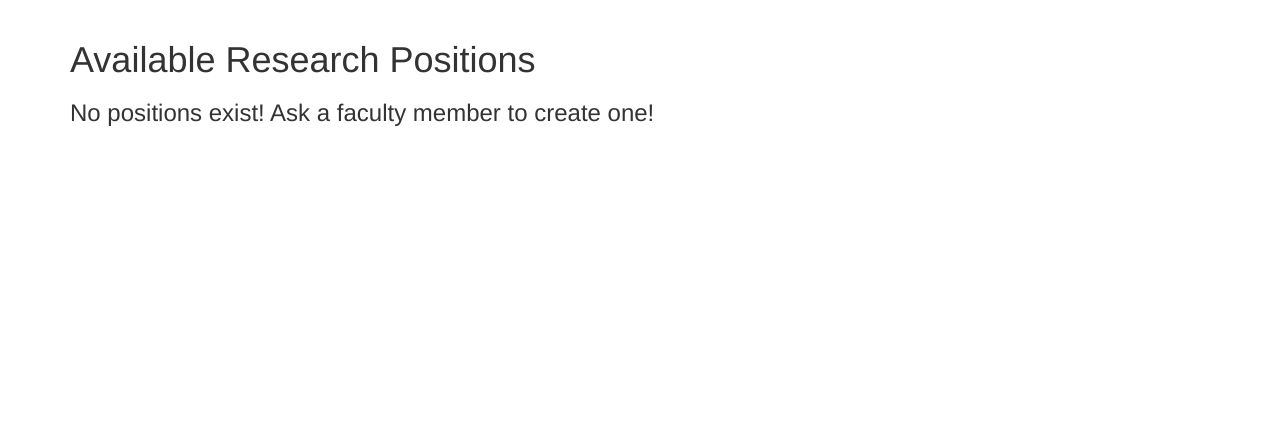
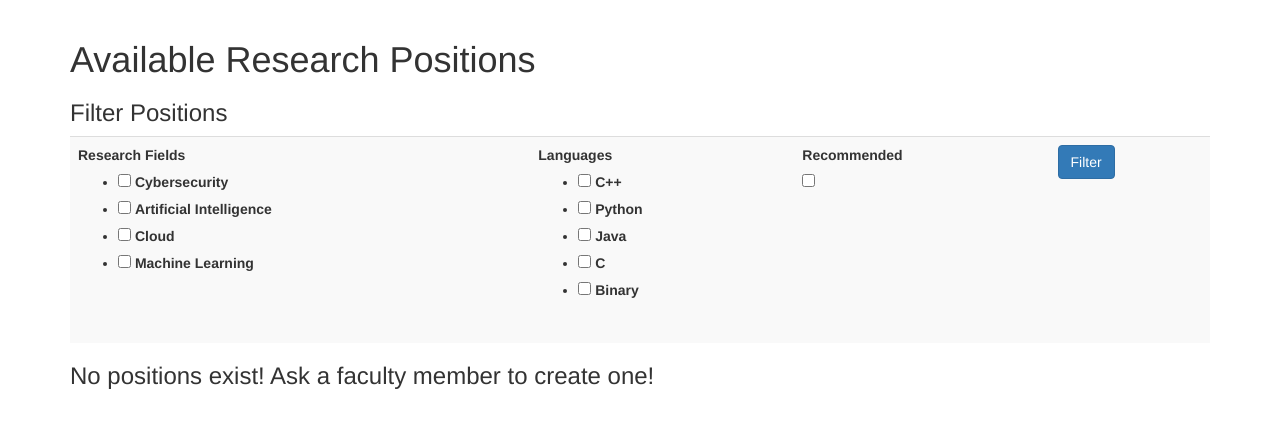
Before and after one commit to WSU-CptS-322-Fall-2023/termproject-cougcoders, a Flask app: page / in a window 1280 px wide. Shown: the part 52-480 px from the top of the page. Run offline with Flask 3, Linux system fonts and the light colour scheme; the visitor is signed in with stand-in values (Sample User, id 1); data comes from the database, SQL or seed files in the repository; data that the repository does not hold is empty; some libraries are stand-ins or nearby versions.

Commit message:
Filter research positions and bug fixes to forms

```diff
--- a/app/Controller/forms.py
+++ b/app/Controller/forms.py
@@ -1,5 +1,13 @@
 from flask_wtf import FlaskForm
-from wtforms import StringField, SubmitField, TextAreaField, PasswordField, SelectField
+from wtforms import (
+    StringField,
+    SubmitField,
+    TextAreaField,
+    PasswordField,
+    SelectField,
+    BooleanField,
+    SelectMultipleField,
+)
 from wtforms.fields.html5 import DateField
 from wtforms.validators import ValidationError, Length, DataRequired, Email, EqualTo
 from wtforms_sqlalchemy.fields import QuerySelectField, QuerySelectMultipleField
@@ -61,7 +69,6 @@ class EditStudentProfile(FlaskForm):
     graduation_date = DateField("Graduation Date", validators=[DataRequired()])
     major = StringField("Major", validators=[DataRequired()])
     gpa = StringField("GPA", validators=[DataRequired()])
-    submit = SubmitField("Save Changes")
     research_fields = QuerySelectMultipleField(
         "Research Fields",
         query_factory=lambda: Field.query.all(),
@@ -74,5 +81,25 @@ class EditStudentProfile(FlaskForm):
         query_factory=lambda: ProgrammingLanguage.query.all(),
         get_label=lambda x: x.name,
         widget=ListWidget(prefix_label=False),
-        option_widget=CheckboxInput()
+        option_widget=CheckboxInput(),
     )
+    submit = SubmitField("Save Changes")
+
+
+class FilterPositions(FlaskForm):
+    research_fields = QuerySelectMultipleField(
+        "Research Fields",
+        query_factory=lambda: Field.query.all(),
+        get_label=lambda x: x.name,
+        widget=ListWidget(prefix_label=False),
+        option_widget=CheckboxInput(),
+    )
+    programming_languages = QuerySelectMultipleField(
+        "Languages",
+        query_factory=lambda: ProgrammingLanguage.query.all(),
+        get_label=lambda x: x.name,
+        widget=ListWidget(prefix_label=False),
+        option_widget=CheckboxInput(),
+    )
+    recommended = BooleanField("Recommended")
+    submit = SubmitField("Filter")
--- a/app/Controller/routes.py
+++ b/app/Controller/routes.py
@@ -15,6 +15,7 @@ from app.Controller.forms import (
     ApplicationForm,
     ChangeStatusForm,
     EditStudentProfile,
+    FilterPositions,
 )
 
 routes_blueprint = Blueprint("routes", __name__)
@@ -22,15 +23,40 @@ routes_blueprint.template_folder = Config.TEMPLATES_FOLDER
 
 
 @routes_blueprint.route("/", methods=["GET"])
-@routes_blueprint.route("/index", methods=["GET"])
+@routes_blueprint.route("/index", methods=["GET", "POST"])
 @login_required
 def index():
+    form = FilterPositions()
     if current_user.user_type == "Faculty":
         positions = ResearchPosition.query.filter_by(faculty_id=current_user.id).all()
     else:
         positions = ResearchPosition.query.all()
+        if form.validate_on_submit():
+            if form.recommended.data:
+                student_fields = current_user.research_fields
+                student_languages = current_user.languages
+                for field in student_fields:
+                    positions = list(
+                        filter(lambda x: field in x.research_fields, positions)
+                    )
+                for lang in student_languages:
+                    positions = list(
+                        filter(lambda x: lang in x.languages_required, positions)
+                    )
+            else:
+                for field in form.research_fields.data:
+                    positions = list(
+                        filter(lambda x: field in x.research_fields, positions)
+                    )
+                for lang in form.programming_languages.data:
+                    positions = list(
+                        filter(lambda x: lang in x.languages_required, positions)
+                    )
+
     applications = Application.query.filter_by(student_id=current_user.id).all()
-    return render_template("index.html", positions=positions, applications=applications)
+    return render_template(
+        "index.html", positions=positions, applications=applications, form=form
+    )
 
 
 @routes_blueprint.route("/createposition", methods=["GET", "POST"])
@@ -60,6 +86,7 @@ def createposition():
         return redirect(url_for("routes.index"))
     return render_template("createposition.html", title="Create Position", form=form)
 
+
 @routes_blueprint.route("/deleteposition/<positionid>", methods=["POST", "DELETE"])
 @login_required
 def deleteposition(positionid):
@@ -80,6 +107,7 @@ def deleteposition(positionid):
     db.session.commit()
     flash("Research position successfully deleted!")
     return redirect(url_for("routes.index"))
+
 
 @routes_blueprint.route("/apply/<positionid>", methods=["GET", "POST"])
 @login_required
@@ -118,10 +146,13 @@ def create_app_form(application):
     form.status.data = application.status
     return form
 
+
 @routes_blueprint.route("/withdrawapplication/<positionid>", methods=["POST", "DELETE"])
 @login_required
 def withdraw_application(positionid):
-    application = Application.query.filter_by(student_id=current_user.id, research_position_id=positionid).first()
+    application = Application.query.filter_by(
+        student_id=current_user.id, research_position_id=positionid
+    ).first()
     if application is None:
         flash("You have not applied to this position!")
         return redirect(url_for("routes.index"))
@@ -131,6 +162,7 @@ def withdraw_application(positionid):
 
     flash("Application withdrawn!")
     return redirect(url_for("routes.index"))
+
 
 @routes_blueprint.route("/viewapplications/<positionid>", methods=["GET"])
 @login_required
@@ -179,6 +211,8 @@ def editStudentProfile():
         current_user.major = form.major.data
         current_user.gpa = form.gpa.data
         current_user.graduation_date = form.graduation_date.data
+        current_user.languages = []
+        current_user.research_fields = []
         for lang in form.languages.data:
             current_user.languages.append(lang)
         for field in form.research_fields.data:
--- a/app/Model/models.py
+++ b/app/Model/models.py
@@ -29,23 +29,20 @@ positionFields = db.Table(
     ),
 )
 
-languages = db.Table(
+student_languages = db.Table(
     "languages",
     db.Column(
         "programming_language_id", db.Integer, db.ForeignKey("programming_language.id")
     ),
-    db.Column(
-        "student_id", db.Integer, db.ForeignKey("student.id")
-    ),
+    db.Column("student_id", db.Integer, db.ForeignKey("student.id")),
 )
 
 studentFields = db.Table(
     "studentFields",
     db.Column("field_id", db.Integer, db.ForeignKey("field.id")),
-    db.Column(
-        "student_id", db.Integer, db.ForeignKey("student.id")
-    ),
+    db.Column("student_id", db.Integer, db.ForeignKey("student.id")),
 )
+
 
 class User(UserMixin, db.Model):
     __tablename__ = "user"
@@ -87,7 +84,7 @@ class Student(User):
     )
     languages = db.relationship(
         "ProgrammingLanguage",
-        secondary=languages,
+        secondary=student_languages,
         backref=db.backref("students", lazy="dynamic"),
     )
 
--- a/app/View/templates/index.html
+++ b/app/View/templates/index.html
@@ -6,6 +6,39 @@
     <h1>Your Research Positions</h1>
 {% else %}
     <h1>Available Research Positions</h1>
+    {% if form %}
+        <h3>Filter Positions</h3>
+        <form action="" method="post">
+       <table class="table table-striped">
+        {{form.hidden_tag()}}
+            <td>
+                {{ form.research_fields.label }}<br>
+                {{ form.research_fields }}<br>
+                {% for error in form.research_fields.errors %}
+                    <span style="color: red;">[{{ error }}]</span>
+                {% endfor %}
+            </td>
+            <td>
+                {{ form.programming_languages.label }}<br>
+                {{ form.programming_languages }}<br>
+                {% for error in form.programming_languages.errors %}
+                    <span style="color: red;">[{{ error }}]</span>
+                {% endfor %}
+
+            </td>
+            <td>
+                {{ form.recommended.label }}<br>
+                {{ form.recommended }}<br>
+                {% for error in form.recommended.errors %}
+                    <span style="color: red;">[{{ error }}]</span>
+                {% endfor %}
+            </td>
+            <td>
+                {{ form.submit(class="btn btn-primary") }}
+            </td>
+       </table>
+        </form>
+    {% endif %}
 {% endif %}
 
 {% if positions | length == 0 %}
```
Also changed, not shown: app/Controller/auth_forms.py (+80 -22 lines), app/Controller/auth_routes.py (+61 -40 lines).
